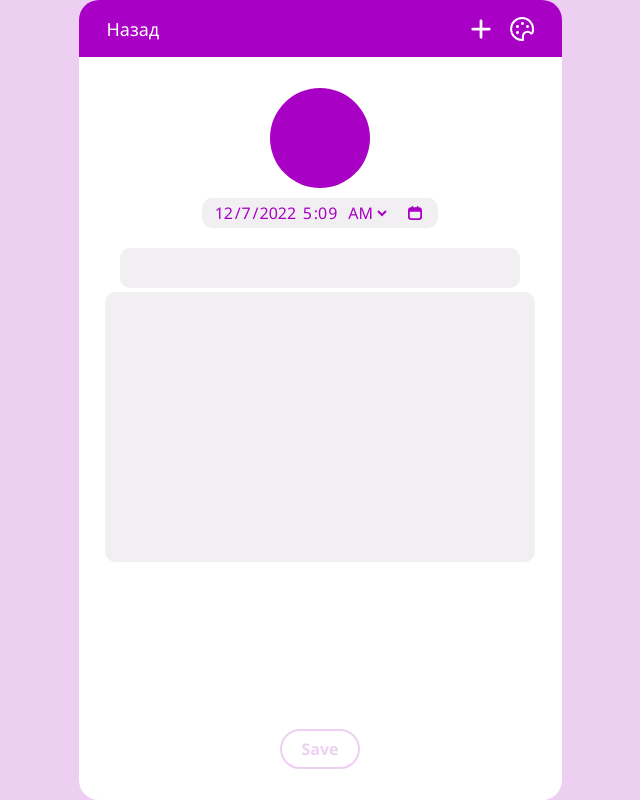
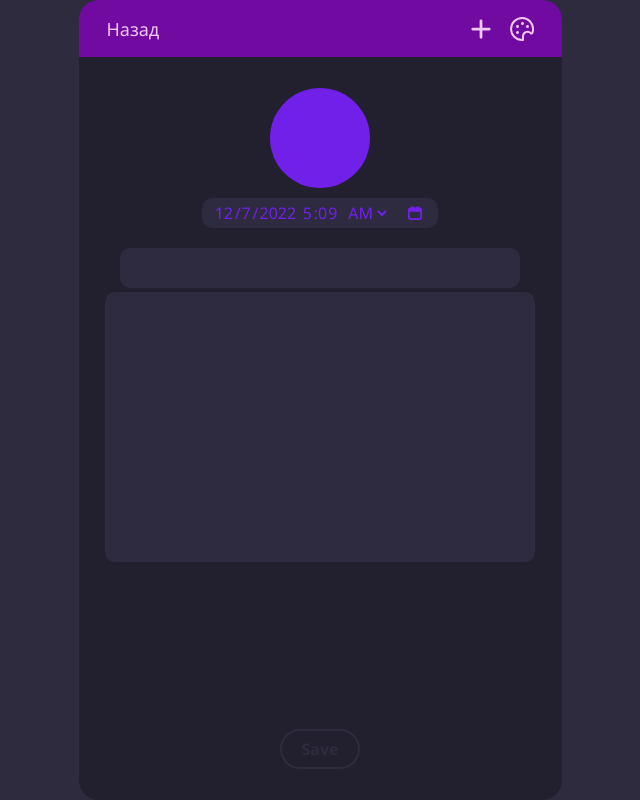
Before and after one commit to AlexandrKataev/todo, a React (Create React App) app: page /task/new in a window 1280 px wide. Shown: the whole page, without its empty margins (320-960 px from the left). Built offline with nearby package versions, Linux system fonts and the light colour scheme.

Commit message:
change date colors

```diff
--- a/src/entities/Task/TaskRow/TaskRow.module.scss
+++ b/src/entities/Task/TaskRow/TaskRow.module.scss
@@ -2,7 +2,7 @@
   cursor: pointer;
   display: flex;
   align-items: center;
-  padding-left: 11px;
+  padding-left: 15px;
   margin-top: 16px;
   height: 55px;
   min-height: 55px;
@@ -19,7 +19,7 @@
 
 .title {
   color: var(--color-content-text);
-  margin-left: 20px;
+  margin-left: 15px;
   font-size: 16px;
   font-weight: 400;
   letter-spacing: 0em;
@@ -38,7 +38,7 @@
     justify-content: center;
     font-size: 12px;
 
-    background-color: var(--color-content-background);
+    background-color: var(--color-date-background);
   }
   svg {
     fill: var(--color-icon-disabled);
@@ -51,17 +51,17 @@
 }
 
 .today {
-  color: hsl(157, 100%, 37%);
+  color: var(--color-date-today);
 }
 
 .tommorow {
-  color: rgb(202, 149, 16);
+  color: var(--color-date-tommorow);
 }
 
 .passed {
-  color: rgb(204, 54, 34);
+  color: var(--color-date-passed);
 }
 
 .notsoon {
-  color: var(--color-main);
+  color: var(--color-date-notsoon);
 }
--- a/src/entities/Task/TaskRow/TaskRow.tsx
+++ b/src/entities/Task/TaskRow/TaskRow.tsx
@@ -24,7 +24,7 @@ export const TaskRow: FC<TaskRowProps> = ({ title, id, date }) => {
 
   return (
     <div className={styles.container} onClick={onClickTask}>
-      <ItemIcon width={'37px'} />
+      <ItemIcon fill={`var(--color-date-${dateStatus()})`} />
       <div className={styles.title}>{title}</div>
       <div className={styles.features}>
         <div
--- a/src/features/TaskList/TaskList.tsx
+++ b/src/features/TaskList/TaskList.tsx
@@ -1,7 +1,7 @@
 import { FC } from 'react';
 
 import { TaskRow } from 'entities/index';
-import { Loader } from 'shared/ui';
+import { Loader, NotFound } from 'shared/ui';
 import { useQueryTasks } from 'shared/hooks/useQueryTasks';
 
 interface TaskListProps {
@@ -24,7 +24,7 @@ export const TaskList: FC<TaskListProps> = ({ searchValue }) => {
             <TaskRow key={el.id} title={el.title} id={el.id} taskList={taskList} date={el.date} />
           ))
       ) : (
-        <div>Нет задач</div>
+        <NotFound />
       )}
     </>
   );
--- a/src/layouts/Header/Header.tsx
+++ b/src/layouts/Header/Header.tsx
@@ -17,7 +17,7 @@ export const Header: FC = () => {
 
   return (
     <div className={styles.container}>
-      {pathname === '/' ? <div>Searching</div> : <Link to="/">Назад</Link>}
+      {pathname === '/' ? <div>Todo</div> : <Link to="/">Назад</Link>}
       <div className={styles.icons}>
         <PlusIcon onClick={onCLickNewTask} />
         <ThemeIcon onClick={handleTheme} />
--- a/src/shared/helpers/getTheme.ts
+++ b/src/shared/helpers/getTheme.ts
@@ -7,8 +7,5 @@ export const getTheme = () => {
   const theme = `${window?.localStorage?.getItem('theme')}`;
   if (Object.values(themes).includes(theme)) return theme;
 
-  const userMedia = window.matchMedia('(prefers-color-scheme: light)');
-  if (userMedia.matches) return themes.light;
-
   return themes.dark;
 };
--- a/src/shared/styles/vars.scss
+++ b/src/shared/styles/vars.scss
@@ -1,7 +1,7 @@
 :root[data-theme='light'] {
   --color-main: #a900c5;
   --color-main-2: #7243b1;
-  --color-icon-disabled: hsl(249, 57%, 15%);
+  --color-icon-disabled: #cecece;
   --color-content-text: #3a273a;
   --color-content-background: #ffffff;
   --color-header-text: #ffffff;
@@ -11,6 +11,12 @@
   --color-row-background-active: hsl(300, 7%, 96%);
   --color-search: #a1a1a1;
   --color-search-border: #cecece;
+
+  --color-date-background: #ffffff;
+  --color-date-today: hsl(157, 100%, 42%);
+  --color-date-tommorow: rgb(202, 149, 16);
+  --color-date-passed: rgb(245, 13, 33);
+  --color-date-notsoon: #a900c5;
 }
 
 :root[data-theme='dark'] {
@@ -26,4 +32,10 @@
   --color-row-background-active: hsl(249, 20%, 22%);
   --color-search: #f0c8f1;
   --color-search-border: #7120ea;
+
+  --color-date-background: #221f2e;
+  --color-date-today: hsl(147, 79%, 45%);
+  --color-date-tommorow: rgb(202, 149, 16);
+  --color-date-passed: rgb(204, 54, 34);
+  --color-date-notsoon: #7120ea;
 }
--- /dev/null
+++ b/src/shared/ui/NotFound/NotFound.module.scss
@@ -0,0 +1,8 @@
+.container {
+  position: absolute;
+  top: 45vh;
+  color: var(--color-row-background);
+  font-size: 18px;
+  font-weight: 700;
+  letter-spacing: 0em;
+}
--- /dev/null
+++ b/src/shared/ui/NotFound/NotFound.tsx
@@ -0,0 +1,6 @@
+import { FC } from 'react';
+import styles from './NotFound.module.scss';
+
+export const NotFound: FC = () => {
+  return <div className={styles.container}>Задачи не найдены</div>;
+};
--- /dev/null
+++ b/src/shared/ui/NotFound/index.ts
@@ -0,0 +1 @@
+export * from './NotFound';
--- a/src/shared/ui/icons/ItemIcon.tsx
+++ b/src/shared/ui/icons/ItemIcon.tsx
@@ -3,7 +3,7 @@ import { FC, SVGProps } from 'react';
 export const ItemIcon: FC<SVGProps<SVGSVGElement>> = (props) => {
   return (
     <svg
-      width={'37px'}
+      width={'16px'}
       fill={'var(--color-main)'}
       {...props}
       viewBox="0 0 37 37"
--- a/src/shared/ui/index.ts
+++ b/src/shared/ui/index.ts
@@ -1,2 +1,3 @@
 export * from './Loader';
 export * from './icons';
+export * from './NotFound';
```
